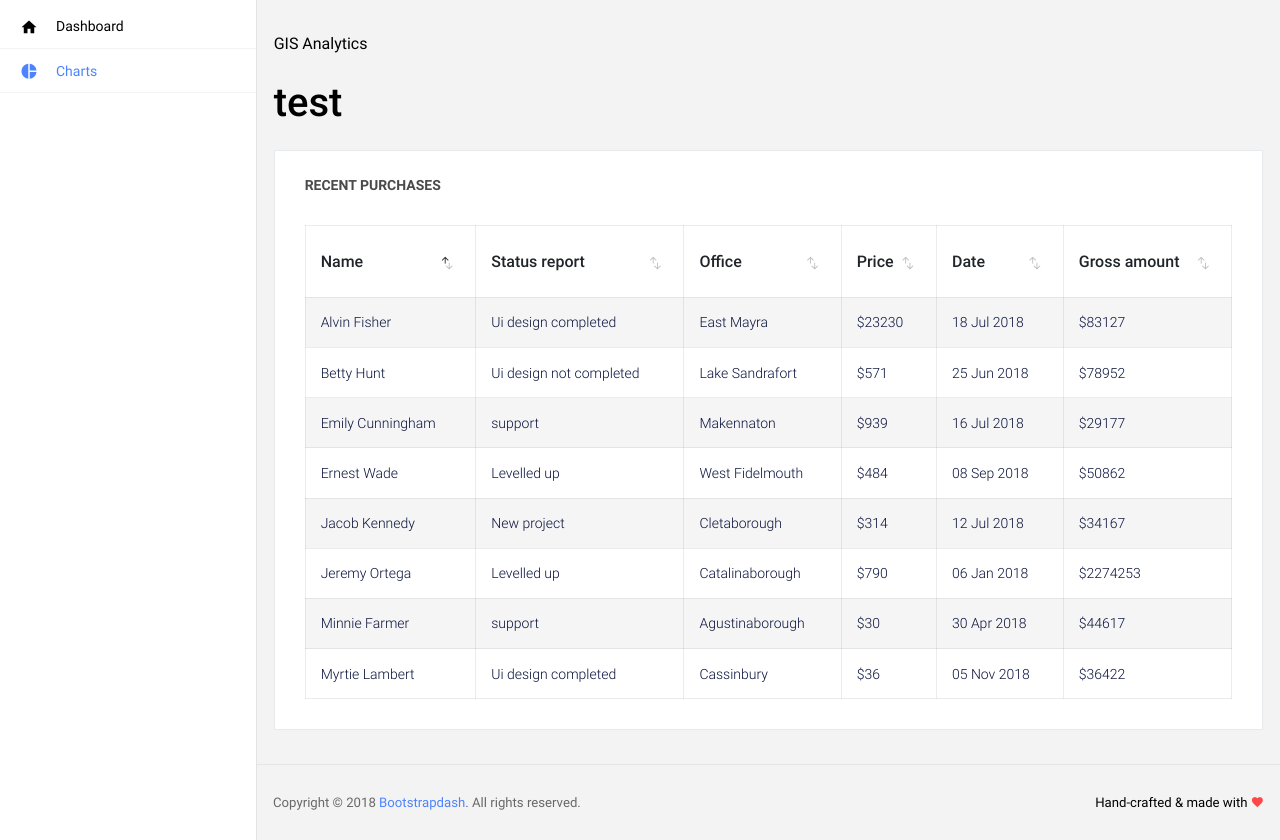
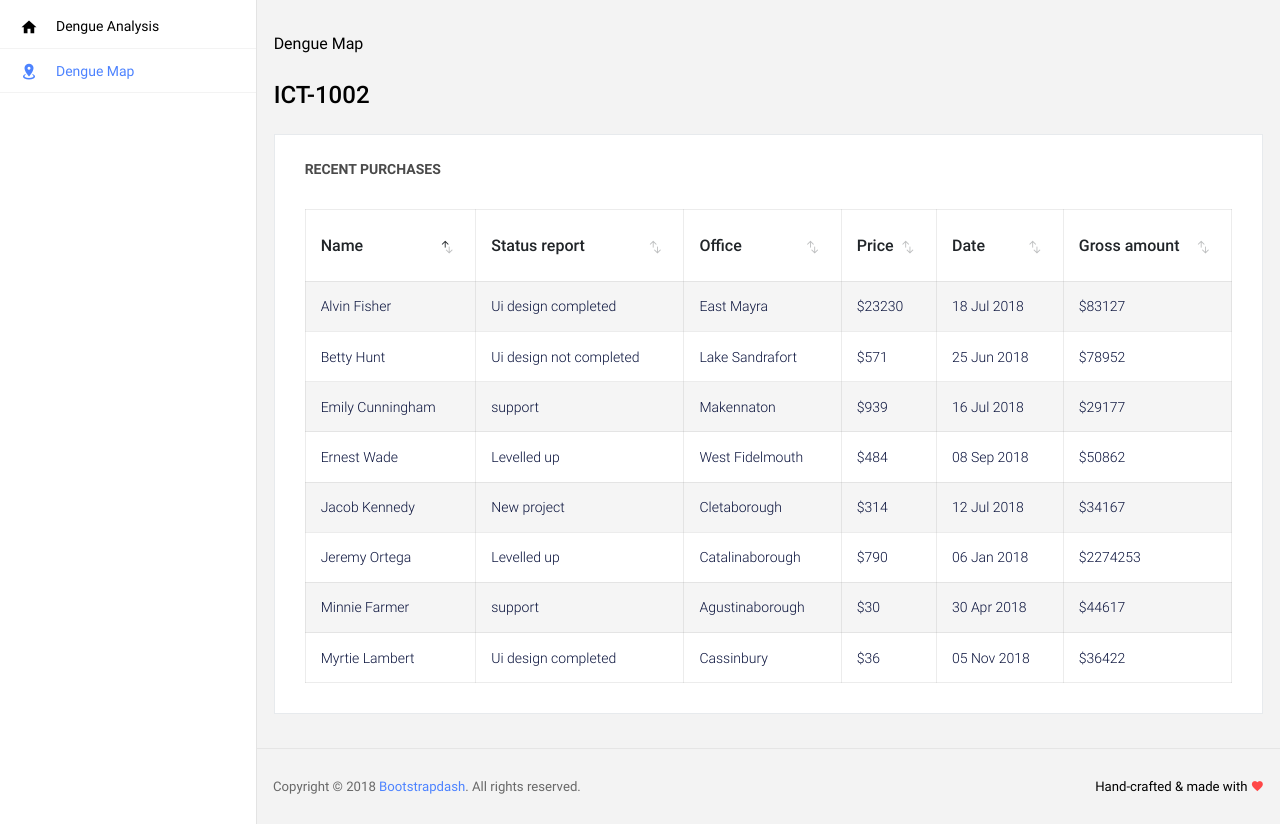
Before and after one commit to thomaslwk/dengue_flask, a Flask app: page /map in a window 1280 px wide. Shown: the part 60-900 px from the top of the page. Run offline with Flask 2, Linux system fonts and the light colour scheme; some libraries are stand-ins or nearby versions.

Commit message:
Update menu names

```diff
--- a/flaskr/templates/base.html
+++ b/flaskr/templates/base.html
@@ -62,32 +62,14 @@
           <li class="nav-item">
             <a class="nav-link" href="{{url_for('blog.index')}}">
               <i class="mdi mdi-home menu-icon"></i>
-              <span class="menu-title">Dashboard</span>
+              <span class="menu-title">Dengue Analysis</span>
             </a>
           </li>
-          <!-- <li class="nav-item">
-            <a class="nav-link" data-toggle="collapse" href="#ui-basic" aria-expanded="false" aria-controls="ui-basic">
-              <i class="mdi mdi-circle-outline menu-icon"></i>
-              <span class="menu-title">UI Elements</span>
-              <i class="menu-arrow"></i>
-            </a>
-            <div class="collapse" id="ui-basic">
-              <ul class="nav flex-column sub-menu">
-                <li class="nav-item"> <a class="nav-link" href="pages/ui-features/buttons.html">Buttons</a></li>
-                <li class="nav-item"> <a class="nav-link" href="pages/ui-features/typography.html">Typography</a></li>
-              </ul>
-            </div>
-          </li> -->
-          <!-- <li class="nav-item">
-            <a class="nav-link" href="pages/forms/basic_elements.html">
-              <i class="mdi mdi-view-headline menu-icon"></i>
-              <span class="menu-title">Form elements</span>
-            </a>
-          </li> -->
+
           <li class="nav-item">
             <a class="nav-link" href="{{ url_for('blog.geomap')}}">
-              <i class="mdi mdi-chart-pie menu-icon"></i>
-              <span class="menu-title">Charts</span>
+              <i class="mdi mdi-map-marker-radius menu-icon"></i>
+              <span class="menu-title">Dengue Map</span>
             </a>
           </li>
 
--- a/flaskr/templates/blog/geomap.html
+++ b/flaskr/templates/blog/geomap.html
@@ -1,6 +1,6 @@
 {% extends 'base.html' %}
-{% block title %} GIS Analytics {% endblock %}
+{% block title %} Dengue Map {% endblock %}
 {% block head %}
- <h1>test</h1>
+ <h3>ICT-1002</h3>
  <br/>
 {% endblock %}
```
